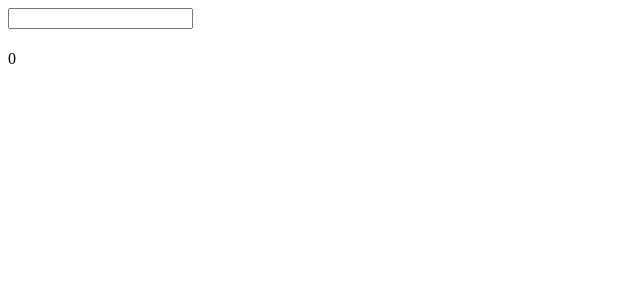
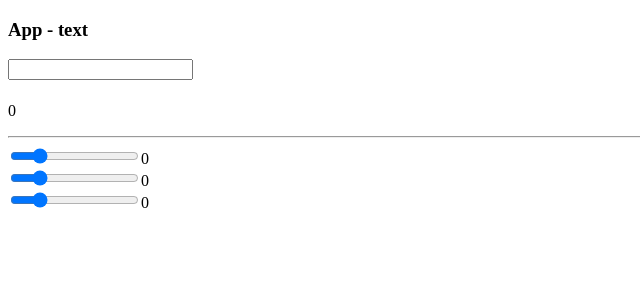
Before and after one commit to damian0999/Start_React, a React app: page / in a window 1280 px wide. Shown: the top 300 px of the page, without its empty margins (0-640 px from the left). Built offline with nearby package versions, Linux system fonts and the light colour scheme.

Commit message:
Slider RGB - references

```diff
--- a/App.js
+++ b/App.js
@@ -1,21 +1,56 @@
 import React from 'react'
+import ReactDOM from 'react-dom'
 
 // class has state
 class App extends React.Component{
   constructor(){
     super();
-    this.state = { txt: '' }
+    this.state = {
+      txt: '',
+      red: 0,
+      green: 0,
+      blue: 0
+     }
     this.update = this.update.bind(this)
+    this.updateTxt = this.updateTxt.bind(this)
   }
-  update(e){
+  update(){
     this.setState({
-      txt: e.target.value
+      //references
+      red: ReactDOM.findDOMNode(this.refs.red).value,
+      green: ReactDOM.findDOMNode(this.refs.green).value,
+      blue: ReactDOM.findDOMNode(this.refs.blue).value
+    });
+  }
+  updateTxt(e){
+    this.setState({
+      txt: e.target.value,
     });
   }
   render(){
     return (
-      <Wiget txt = {this.state.txt} count = {this.state.txt.length}
-      update = {this.update} />
+      <div>
+        <Wiget txt = {this.state.txt} count = {this.state.txt.length}
+        updateTxt = {this.updateTxt} />
+      <hr />
+        <Slider ref='red' update={this.update}/>
+        {this.state.red}
+        <br />
+        <Slider ref='green' update={this.update}/>
+        {this.state.green}
+        <br />
+        <Slider ref='blue' update={this.update}/>
+        {this.state.blue}
+        <br />
+      </div>
+    );
+  }
+}
+
+class Slider extends React.Component{
+  render(){
+    return(
+      <input type='range' min='0' max='255' onChange={this.props.update} />
     );
   }
 }
@@ -23,13 +58,12 @@
 const Wiget = (props) => {
   return(
     <div>
-      <input type='text' onChange={props.update} />
+      <input type='text' onChange={props.updateTxt} />
       <h1> {props.txt} </h1>
       <p> {props.count} </p>
     </div>
   );
 }
-
 
 // App.propTypes = {
 //   txt: React.PropTypes.string,
--- a/index.html
+++ b/index.html
@@ -5,6 +5,7 @@
   <title>React</title>
 </head>
 <body>
+  <h3>App - text</h3>
   <div id="app"></div>
   <script src='index.js'></script>
 </body>
```
Also changed, not shown: main.js (line endings or trailing spaces).
